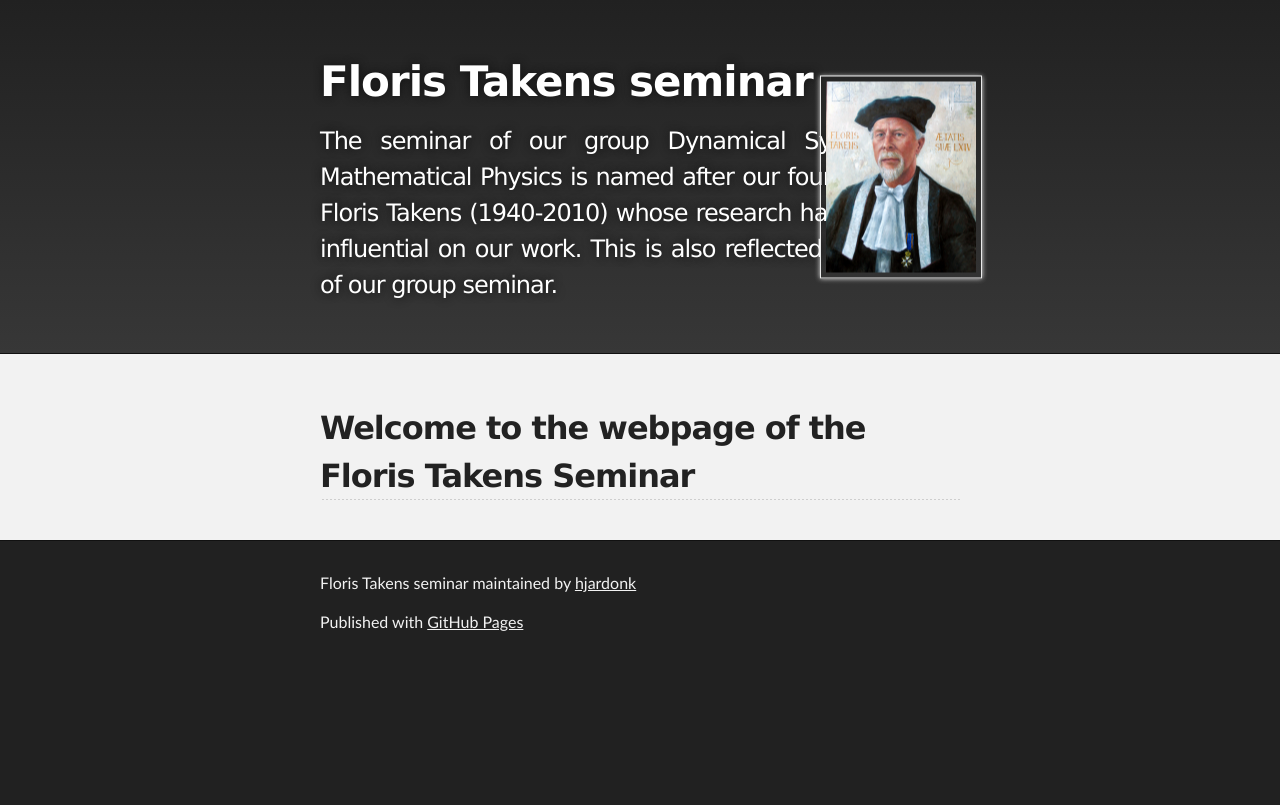
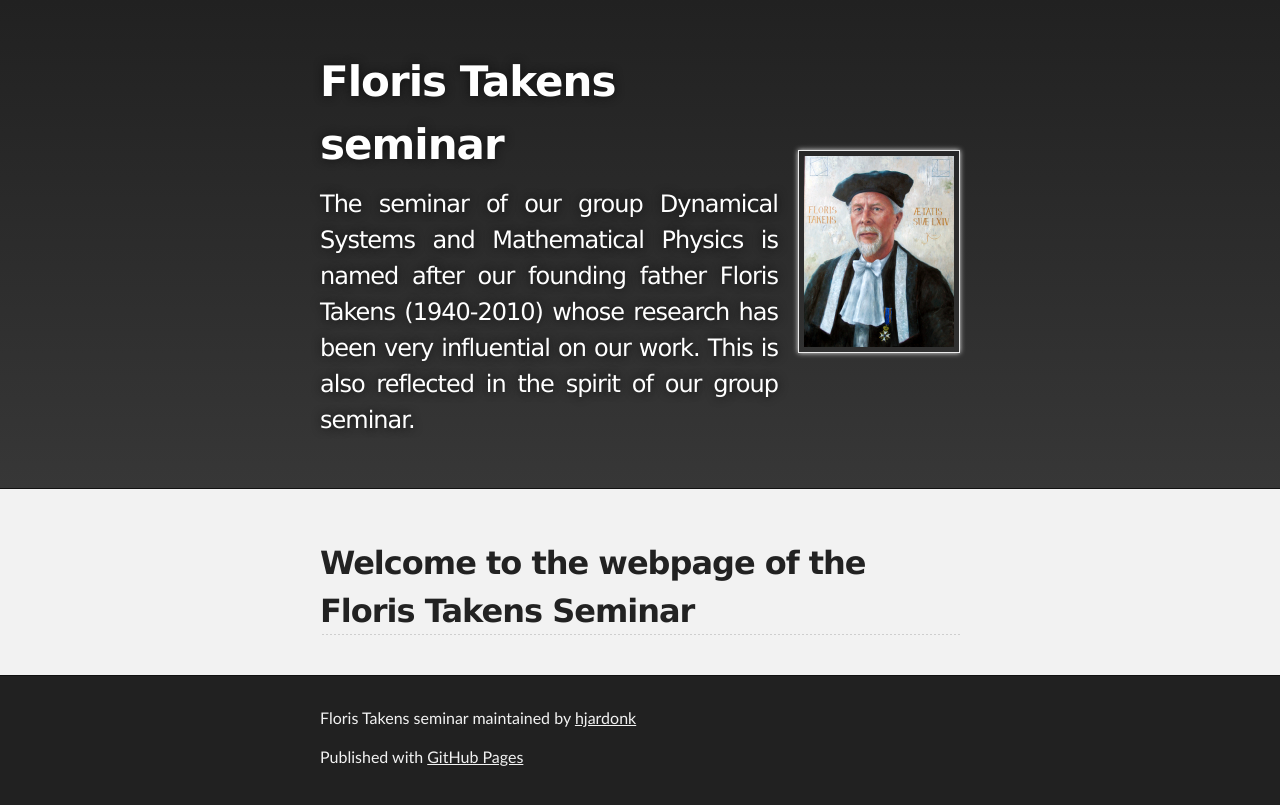
Before and after one commit to hjardonk/FlorisTakensSeminar, a Jekyll site: the page built from index.md, in a window 1280 px wide. Shown: the top 805 px of the page. Built offline with Jekyll 4.4.1, drawn with Linux system fonts in a browser that asks for light colours; our own code applies the rules of GitHub Pages for plain Markdown files.

Commit message:
Update style.scss

```diff
--- a/assets/css/style.scss
+++ b/assets/css/style.scss
@@ -7,38 +7,18 @@
     text-align: justify;
 }
 
-/* Layout for header with photo */
-.header-with-photo {
-    position: relative;
-    padding-right: 180px; /* Add padding to make room for the photo */
+.header-flex-container {
+    display: flex;
+    align-items: center;
 }
 
-/* Sidebar photo positioned absolutely on the right */
-.header-photo {
-    position: absolute;
-    right: 0;
-    top: 50%;
-    transform: translateY(-50%);
-    width: 150px; /* Set the width as needed */
+.header-content {
+    flex: 2; /* Adjust this to control the width of the header content */
+    padding-right: 20px; /* Space between content and photo */
 }
 
 .header-photo img {
-    max-width: 100%;
+    max-width: 150px; /* Adjust width of the photo */
     height: auto;
-    display: block;
+    flex-shrink: 0; /* Prevents the photo from shrinking */
 }
-
-/* Responsive adjustment for narrow screens */
-@media (max-width: 768px) {
-    .header-with-photo {
-        padding-right: 0;
-    }
-
-    .header-photo {
-        position: static;
-        margin: 20px 0 0 0;
-        width: 100%;
-        transform: none;
-        text-align: center;
-    }
-}
```
